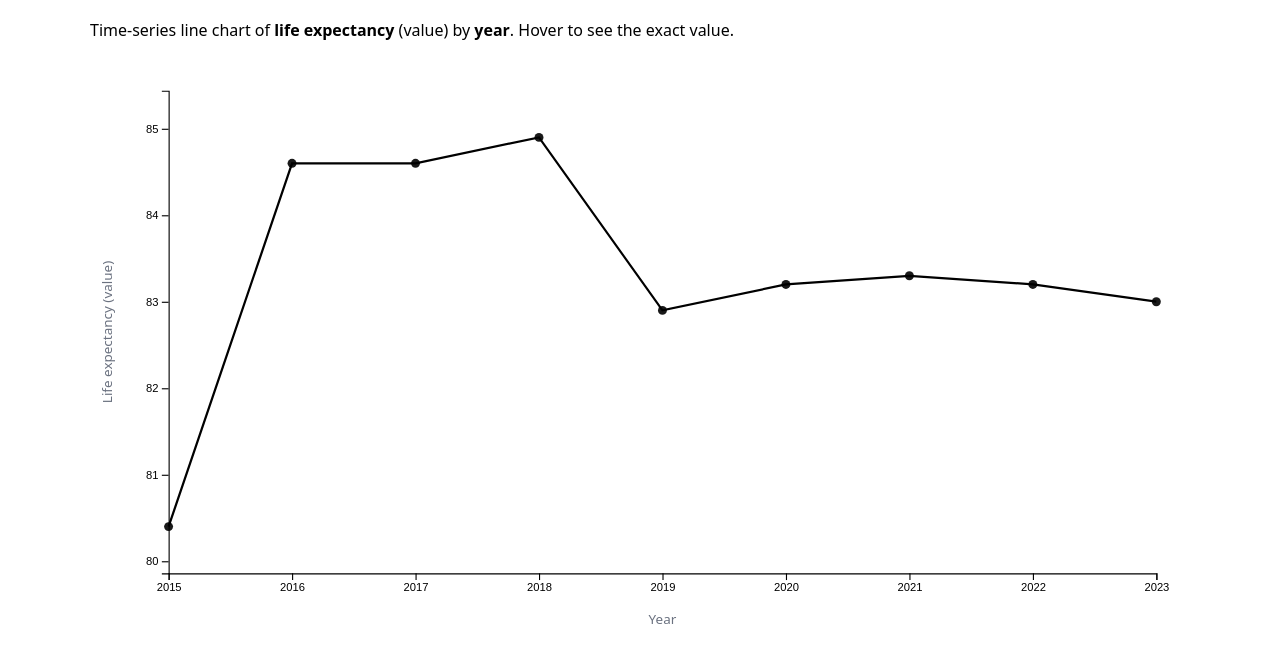
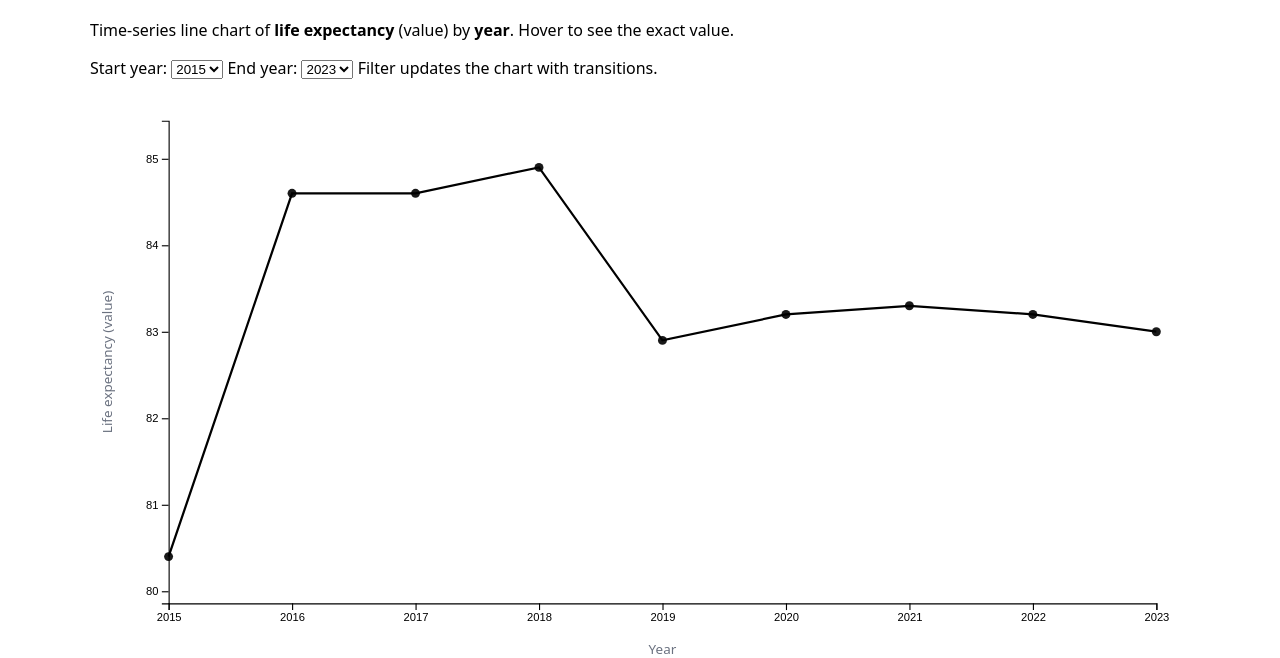
Before and after one commit to rubnwasinvalid/COS30045-Assignment-3, a website: page pages/oecd_index.html in a window 1280 px wide. Shown: the part 142-800 px from the top of the page. Drawn offline with nearby package versions, Linux system fonts and the light colour scheme.

Commit message:
added a "zoom" functionality to the OECD visualisation. You can now choose very specific years to display on the chart.

```diff
--- a/pages/oecd_index.html
+++ b/pages/oecd_index.html
@@ -43,6 +43,21 @@
         Time-series line chart of <strong>life expectancy</strong> (value) by <strong>year</strong>.
         Hover to see the exact value.
       </p>
+
+    <!-- ADDED: year range filter -->
+    <div class="controls">
+        <label>
+          Start year:
+          <select id="startYear"></select>
+        </label>
+
+        <label>
+          End year:
+          <select id="endYear"></select>
+        </label>
+
+        <span class="hint">Filter updates the chart with transitions.</span>
+    </div>
     </div>
   </header>
 
--- a/pages/oecd_script.js
+++ b/pages/oecd_script.js
@@ -34,6 +34,31 @@ d3.csv(DATA_FILE, d => ({
   // sort by year (safety)
   data.sort((a, b) => a.year - b.year);
 
+  // ADDED: year range filter setup (requires #startYear and #endYear in oecd_index.html)
+  const years = data.map(d => d.year);
+  const minYear = d3.min(years);
+  const maxYear = d3.max(years);
+
+  const startSel = d3.select("#startYear");
+  const endSel = d3.select("#endYear");
+
+  startSel.selectAll("option")
+    .data(years)
+    .enter()
+    .append("option")
+    .attr("value", d => d)
+    .text(d => d);
+
+  endSel.selectAll("option")
+    .data(years)
+    .enter()
+    .append("option")
+    .attr("value", d => d)
+    .text(d => d);
+
+  startSel.property("value", minYear);
+  endSel.property("value", maxYear);
+
   const svg = container.append("svg")
     .attr("width", "100%")
     .attr("viewBox", `0 0 ${width} ${height}`)
@@ -45,30 +70,17 @@ d3.csv(DATA_FILE, d => ({
   const g = svg.append("g")
     .attr("transform", `translate(${margin.left},${margin.top})`);
 
-  const x = d3.scaleLinear()
-    .domain(d3.extent(data, d => d.year))
-    .range([0, innerW]);
+  // CHANGED: domains will be updated inside render() for filtering
+  const x = d3.scaleLinear().range([0, innerW]);
+  const y = d3.scaleLinear().range([innerH, 0]);
 
-  // add a little padding to y so dots/line don’t touch edges
-  const yMin = d3.min(data, d => d.value);
-  const yMax = d3.max(data, d => d.value);
-  const pad = (yMax - yMin) * 0.12 || 1;
+  // CHANGED: keep axis groups for transitions
+  const gx = g.append("g")
+    .attr("class", "axis")
+    .attr("transform", `translate(0,${innerH})`);
 
-  const y = d3.scaleLinear()
-    .domain([yMin - pad, yMax + pad])
-    .range([innerH, 0]);
-
-  const xAxis = d3.axisBottom(x).ticks(Math.min(10, data.length)).tickFormat(d3.format("d"));
-  const yAxis = d3.axisLeft(y).ticks(6);
-
-  g.append("g")
-    .attr("class", "axis")
-    .attr("transform", `translate(0,${innerH})`)
-    .call(xAxis);
-
-  g.append("g")
-    .attr("class", "axis")
-    .call(yAxis);
+  const gy = g.append("g")
+    .attr("class", "axis");
 
   // Axis labels
   g.append("text")
@@ -93,25 +105,14 @@ d3.csv(DATA_FILE, d => ({
     .x(d => x(d.year))
     .y(d => y(d.value));
 
-  // Draw the line
-  g.append("path")
-    .datum(data)
+  // CHANGED: store path so we can transition it
+  const linePath = g.append("path")
     .attr("fill", "none")
     .attr("stroke", "currentColor")
-    .attr("stroke-width", 2)
-    .attr("d", line);
+    .attr("stroke-width", 2);
 
-  // Points
-  g.selectAll("circle.point")
-    .data(data)
-    .enter()
-    .append("circle")
-    .attr("class", "point")
-    .attr("cx", d => x(d.year))
-    .attr("cy", d => y(d.value))
-    .attr("r", 4)
-    .attr("fill", "currentColor")
-    .attr("opacity", 0.9);
+  // CHANGED: points group for update pattern
+  const pointsG = g.append("g");
 
   // Hover guideline + focus dot
   const focusLine = g.append("line")
@@ -126,23 +127,89 @@ d3.csv(DATA_FILE, d => ({
     .attr("fill", "currentColor")
     .style("opacity", 0);
 
-  // Overlay to capture mouse movement
+  // CHANGED: store overlay so hover can use filtered data
+  const overlay = g.append("rect")
+    .attr("width", innerW)
+    .attr("height", innerH)
+    .attr("fill", "transparent");
+
+  // ADDED: filtering helpers
+  function getFilteredData() {
+    const start = +startSel.property("value");
+    const end = +endSel.property("value");
+
+    if (start > end) return data.filter(d => d.year >= end && d.year <= start);
+    return data.filter(d => d.year >= start && d.year <= end);
+  }
+
+  // ADDED: render with transitions
+  function render() {
+    const filtered = getFilteredData();
+
+    if (!filtered.length) {
+      status.text("No data available for the selected year range.");
+      return;
+    }
+    status.text("");
+
+    const t = d3.transition().duration(600);
+
+    // domains based on filtered data
+    x.domain(d3.extent(filtered, d => d.year));
+
+    const yMin = d3.min(filtered, d => d.value);
+    const yMax = d3.max(filtered, d => d.value);
+    const pad = (yMax - yMin) * 0.12 || 1;
+    y.domain([yMin - pad, yMax + pad]);
+
+    // axes with transitions
+    gx.transition(t)
+      .call(d3.axisBottom(x).ticks(Math.min(10, filtered.length)).tickFormat(d3.format("d")));
+
+    gy.transition(t)
+      .call(d3.axisLeft(y).ticks(6));
+
+    // line with transition
+    linePath.datum(filtered)
+      .transition(t)
+      .attr("d", line);
+
+    // points update pattern with transition
+    const pts = pointsG.selectAll("circle.point")
+      .data(filtered, d => d.year);
+
+    pts.enter()
+      .append("circle")
+      .attr("class", "point")
+      .attr("r", 4)
+      .attr("fill", "currentColor")
+      .attr("opacity", 0.9)
+      .attr("cx", d => x(d.year))
+      .attr("cy", d => y(d.value))
+      .merge(pts)
+      .transition(t)
+      .attr("cx", d => x(d.year))
+      .attr("cy", d => y(d.value));
+
+    pts.exit()
+      .transition(t)
+      .attr("opacity", 0)
+      .remove();
+
+    // hover uses filtered data
     const bisect = d3.bisector(d => d.year).left;
 
-  g.append("rect")
-    .attr("width", innerW)
-    .attr("height", innerH)
-    .attr("fill", "transparent")
+    overlay
       .on("mousemove", (event) => {
         const [mx] = d3.pointer(event);
         const yearX = x.invert(mx);
 
-      let i = bisect(data, yearX);
+        let i = bisect(filtered, yearX);
         if (i <= 0) i = 1;
-      if (i >= data.length) i = data.length - 1;
+        if (i >= filtered.length) i = filtered.length - 1;
 
-      const a = data[i - 1];
-      const b = data[i];
+        const a = filtered[i - 1];
+        const b = filtered[i];
         const d = (yearX - a.year) < (b.year - yearX) ? a : b;
 
         focusLine
@@ -169,6 +236,20 @@ d3.csv(DATA_FILE, d => ({
         focusDot.style("opacity", 0);
         tooltip.style("opacity", 0);
       });
+  }
+
+  // ADDED: clamp + event hooks
+  function clampRange() {
+    const s = +startSel.property("value");
+    const e = +endSel.property("value");
+    if (s > e) endSel.property("value", s);
+  }
+
+  // initial draw
+  render();
+
+  startSel.on("change", () => { clampRange(); render(); });
+  endSel.on("change", () => { clampRange(); render(); });
 
 })
 .catch(err => {
```
Lines whose indentation alone changed are shown as unchanged.
